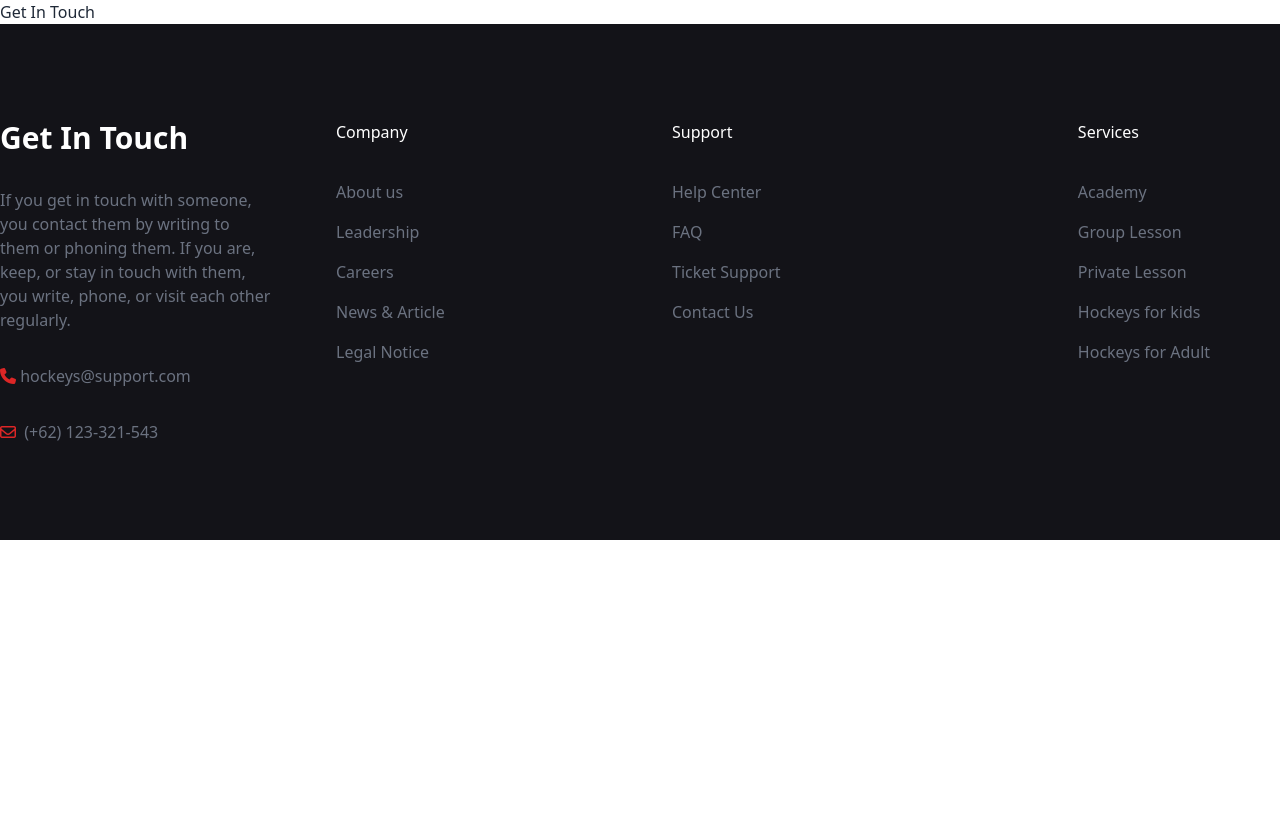
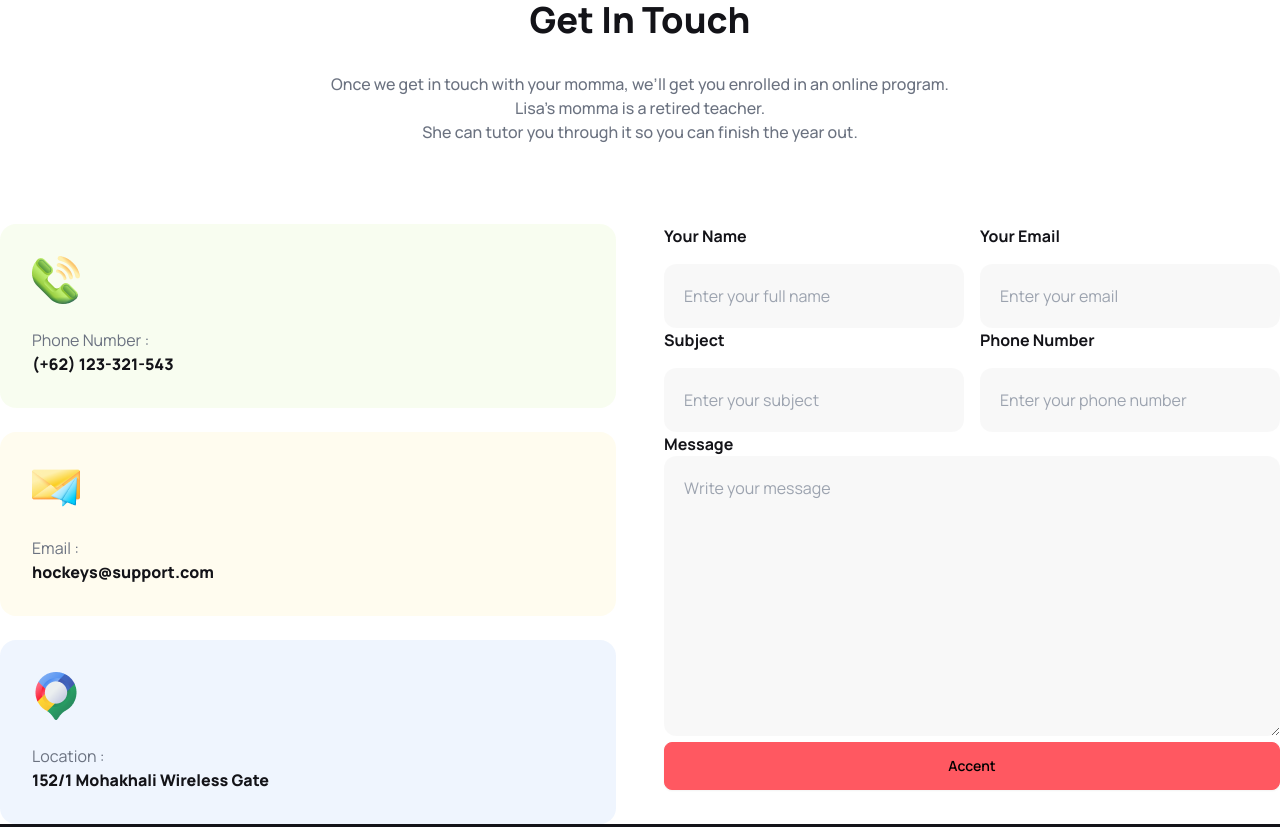
Before and after one commit to SojibAhmed114/Assignment-3, a plain HTML site: page index.html in a window 1280 px wide. Shown: the top 827 px of the page. Before the commit the page ends 800 px from the top, so only its background shows below. Drawn offline with nearby package versions, Linux system fonts and the light colour scheme.

Commit message:
Get In Touch form 90% done

```diff
--- a/index.html
+++ b/index.html
@@ -6,26 +6,110 @@
     <title></title>
 
     <!-- tailwind and daisyui link added -->
-    <link href="https://cdn.jsdelivr.net/npm/daisyui@4.6.0/dist/full.min.css"
-      rel="stylesheet" type="text/css"/>
+    <link
+      href="https://cdn.jsdelivr.net/npm/daisyui@4.6.0/dist/full.min.css"
+      rel="stylesheet"
+      type="text/css"
+    />
     <script src="https://cdn.tailwindcss.com"></script>
 
     <!-- google font add link -->
-    <link rel="preconnect" href="https://fonts.googleapis.com">
-    <link rel="preconnect" href="https://fonts.gstatic.com" crossorigin>
-    <link href="https://fonts.googleapis.com/css2?family=Manrope:wght@400;500;600;700;800&display=swap" rel="stylesheet">
+    <link rel="preconnect" href="https://fonts.googleapis.com" />
+    <link rel="preconnect" href="https://fonts.gstatic.com" crossorigin />
+    <link
+      href="https://fonts.googleapis.com/css2?family=Manrope:wght@400;500;600;700;800&display=swap"
+      rel="stylesheet"
+    />
     <!-- custom font  -->
     <style>
-      .font-manrope{
-        font-family: 'Manrope', sans-serif;
+      .font-manrope {
+        font-family: "Manrope", sans-serif;
       }
     </style>
   </head>
-  <body>
-    <!-- Get In Touch section start -->
+  <body class="text-[#131318] font-manrope">
     <main class="container mx-auto">
-      <section>
-        <h2>Get In Touch</h2>
+      <!-- Get In Touch section start -->
+      <section class="">
+        <h2 class="text-4xl text-[#131318] font-extrabold text-center mb-8">Get In Touch</h2>
+        <p class="font-medium text-gray-500 text-center  mb-20">
+          Once we get in touch with your momma, we’ll get you enrolled in an
+          online program. <br> Lisa’s momma is a retired teacher. <br> She can tutor you
+          through it so you can finish the year out.
+        </p>
+
+        <div class=" grid gap-12  grid-cols-1 lg:grid-cols-2">
+          <div class="space-y-6  mx-auto md:mx-0 lg:mx-0">
+            <!-- box number one -->
+            <div class="bg-[#bced6d1a] rounded-2xl p-8">
+              <img
+                class="mb-6"
+                src="./Images/Group 1171275317.png"
+                alt="call-photo"
+              />
+              <p class="text-gray-500">Phone Number :</p>
+              <p class="font-extrabold">(+62) 123-321-543</p>
+            </div>
+            <!-- box number one -->
+            <div class="bg-[#fddd5f19] rounded-2xl p-8">
+              <img
+                class="mb-6"
+                src="./Images/Group 1171275318.png"
+                alt="email-photo"
+              />
+              <p class="text-gray-500">Email :</p>
+              <p class="font-extrabold">hockeys@support.com</p>
+            </div>
+            <!-- box number one -->
+            <div class="bg-[#629cf319] rounded-2xl p-8">
+              <img
+                class="mb-6"
+                src="./Images/Group 1171275321.png"
+                alt="mail-photo"
+              />
+              <p class="text-gray-500">Location :</p>
+              <p class="font-extrabold">152/1 Mohakhali Wireless Gate</p>
+            </div>
+          </div>
+  <!-- form section -->
+          <div >
+
+            <div class="flex gap-4 justify-between">
+              <div class="flex-1 space-y-4">
+                <label class="font-bold" for="">Your Name</label>
+                  <input class="bg-[#13131807] p-5 rounded-xl w-full block" type="text"name=""id="" placeholder="Enter your full name"required/>
+
+                  <label class="font-bold" for="">Subject </label>
+                <input class="bg-[#13131807] p-5 rounded-xl block w-full" type="text" name="" id="" placeholder="Enter your subject"required/>
+              </div>
+              <div class="flex-1 space-y-4">
+                <label class="font-bold"  for="">Your Email</label>
+                  <input class="bg-[#13131807] p-5 rounded-xl w-full block" type="email" name="" id="" placeholder="Enter your email" required />
+
+                  <label class="font-bold"  for="">Phone Number</label>
+                <input class="bg-[#13131807] p-5 rounded-xl block w-full" type="tel" name="" id="" placeholder="Enter your phone number" required/>
+              </div>
+            </div>
+
+
+
+
+
+
+              <div class="">
+
+
+              </div>
+            </>
+
+            <label class="font-bold"  for="">Message</label>
+            <textarea class="bg-[#13131807] p-5 rounded-xl w-full" name="" id="" cols="30" rows="10" placeholder="Write your message"></textarea>
+            <button class="btn btn-error w-full">Accent</button>
+
+
+          </div>
+        </div>
+
       </section>
     </main>
 
@@ -179,6 +263,30 @@
     </footer>
     <!-- footer section done -->
 
+    <!-- main par?t -->
+    <!-- <div >
+      <div class="flex">
+        <div class="flex-1">
+          <label for="">Your Name</label><br>
+          <input class="bg-[#13131807] p-5 rounded-xl" type="text"name=""id="" placeholder="Enter your full name"required/> <br>
+          <label for="">Subject </label> <br>
+          <input class="bg-[#13131807] p-5 rounded-xl" type="text" name="" id="" placeholder="Enter your subject"required/>
+        </div>
+
+        <div class="flex-1">
+          <label for="">Your Email</label> <br>
+          <input class="bg-[#13131807] p-5 rounded-xl" type="email" name="" id="" placeholder="Enter your email" required /> <br>
+          <label for="">Phone Number</label> <br>
+          <input class="bg-[#13131807] p-5 rounded-xl" type="tel" name="" id="" placeholder="Enter your phone number" required/>
+        </div>
+      </div>
+
+      <label for="">Message</label>
+      <textarea class="bg-[#13131807] p-5 rounded-xl" name="" id="" cols="30" rows="10" placeholder="Write your message"></textarea>
+      <button class="btn btn-error">Accent</button>
+    </div>
+  </div> -->
+
     <!-- font awesome link added -->
     <script
       src="https://kit.fontawesome.com/6ff9ff79a9.js"
```
